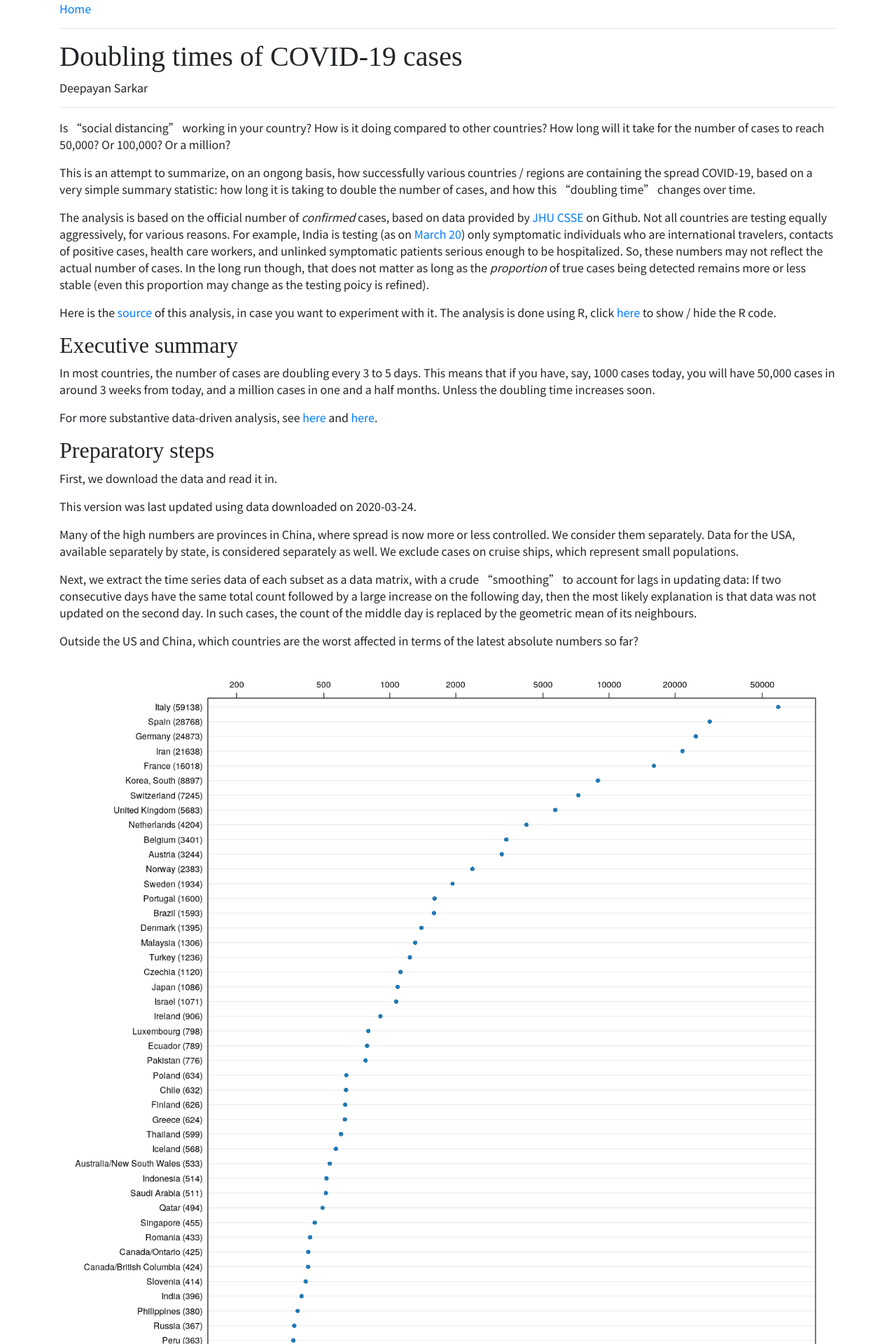
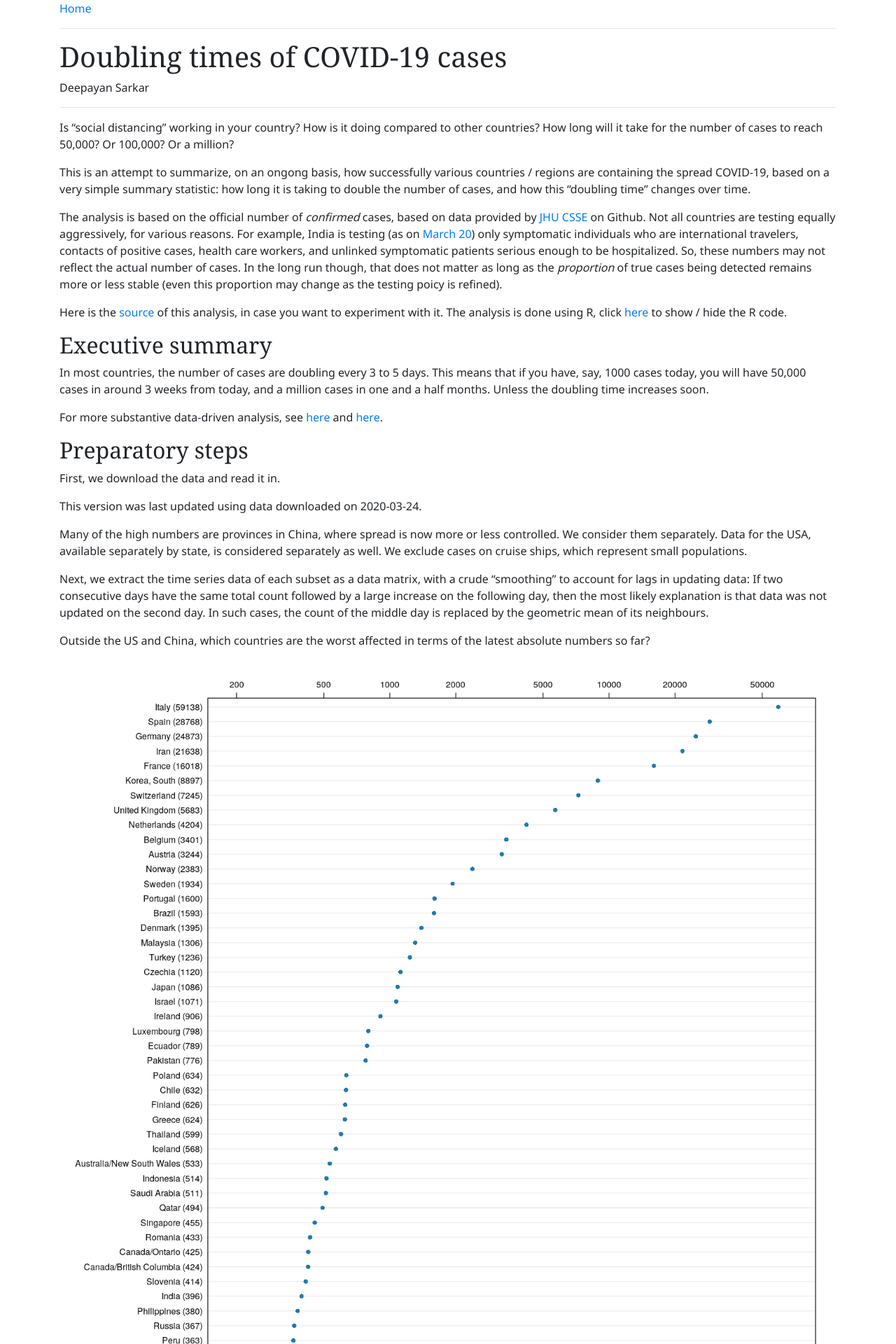
Before and after one commit to deepayan/deepayan.github.io, a Jekyll site: the page built from covid-19/doubling.md, in a window 1280 px wide. Shown: the top 1920 px of the page at 70% size. Built offline with Jekyll 4.4.1, drawn with Linux system fonts in a browser that asks for light colours.

Commit message:
update font

```diff
--- a/_layouts/default.html
+++ b/_layouts/default.html
@@ -13,8 +13,8 @@
 
   <link rel="stylesheet" href="/assets/styles/rouge.css">  <!-- syntax highlighting -->
   <link rel="stylesheet" href="/assets/styles/custom.css"> <!-- custom styles -->
-  <link rel="stylesheet" href="https://fonts.googleapis.com/css?family=Noto Serif TC" >
-  <link rel="stylesheet" href="https://fonts.googleapis.com/css?family=Noto Sans TC" >
+  <link rel="stylesheet" href="https://fonts.googleapis.com/css?family=Noto Serif" >
+  <link rel="stylesheet" href="https://fonts.googleapis.com/css?family=Noto Sans" >
 </head>
 
 <script src="https://code.jquery.com/jquery-3.4.1.slim.min.js"
--- a/assets/styles/custom.css
+++ b/assets/styles/custom.css
@@ -1,18 +1,16 @@
 @media screen {
     body
     {
-	font-family: 'Noto Sans TC';
+	font-family: 'Noto Sans';
     }
 }
 
 @media print {
     body
     {
-	font-family: 'Noto Serif TC';
+	font-family: 'Noto Serif';
     }
 }
-
-
 
 
 
@@ -36,6 +34,6 @@
 
 h1, h2, h3
 {
-    font-family: 'Noto Serif TC';
+    font-family: 'Noto Serif';
 }
 h3 { font-style: italic; }
```
Also changed, not shown: README.md.
